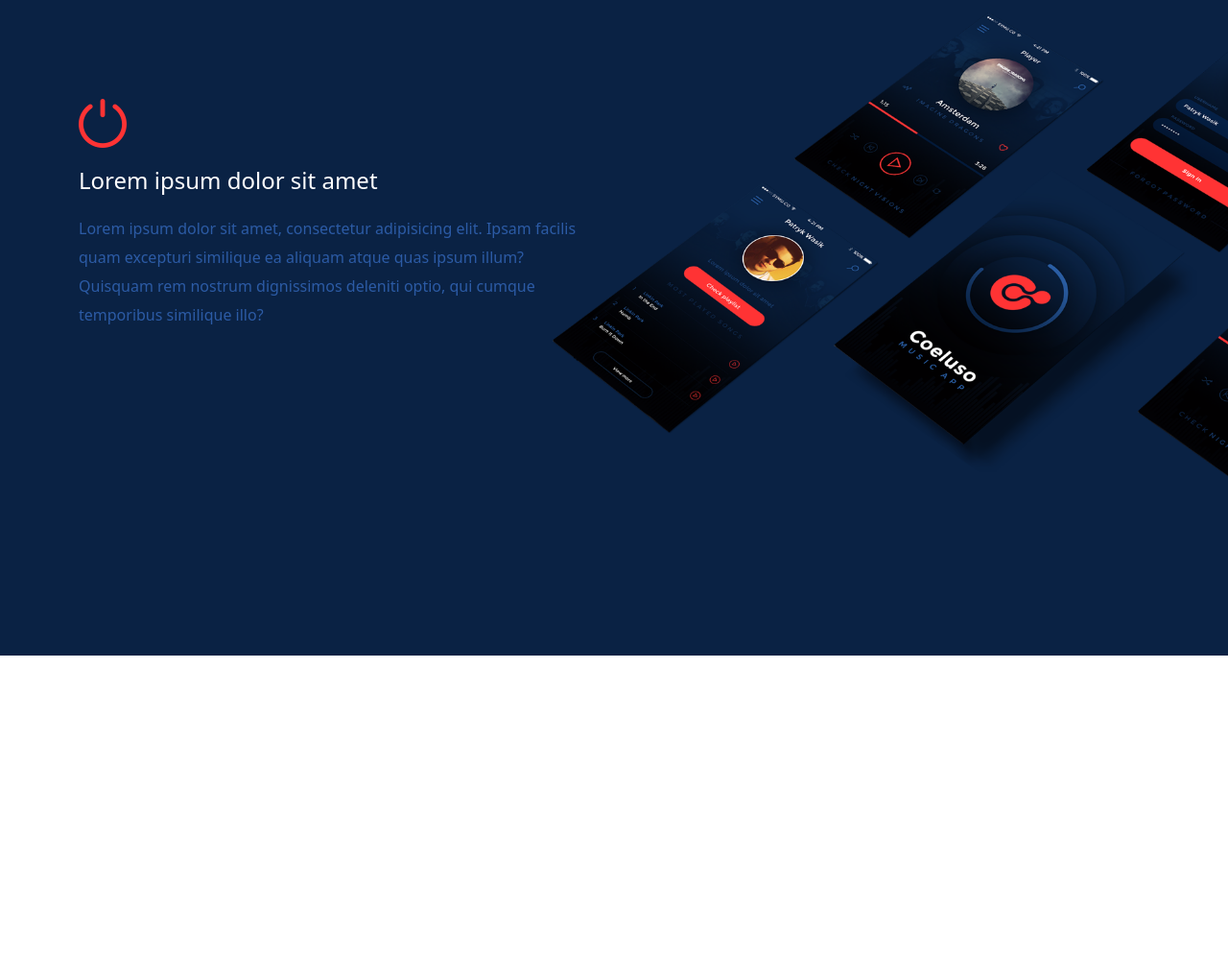
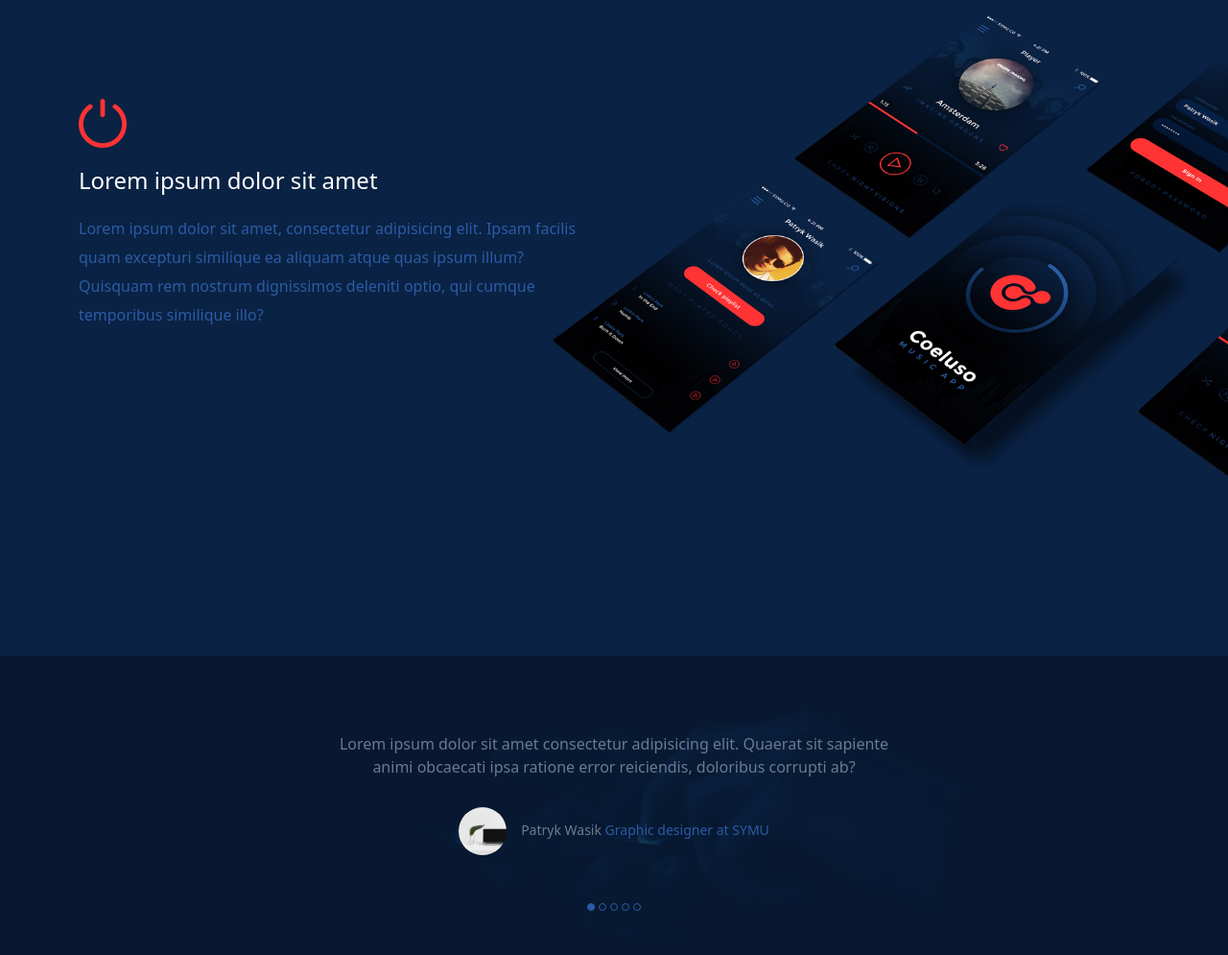
Before and after one commit to s4smily/couluso, a plain HTML site: page index.html in a window 1280 px wide. Shown: the part 2488-3483 px from the top of the page at 96% size. Before the commit the page ends 3171 px from the top, so only its background shows below. Drawn offline with nearby package versions, Linux system fonts and the light colour scheme.

Commit message:
Reveiw section done

```diff
--- a/css/style.css
+++ b/css/style.css
@@ -389,3 +389,116 @@ transform: translateY(5%);
 
 
 }
+
+/* ----------- */
+
+/* review section */
+
+.review{
+
+background-color: #061528;
+
+background-image: url(../asset/background_2.png);
+
+background-repeat: no-repeat;
+
+background-position: center;
+
+background-size: cover;
+
+padding: 40px 0;
+}
+
+.reviewrow{
+
+
+}
+
+.review_wrap{
+
+text-align: center;
+
+margin: 40px 0;
+
+padding: 0 24%;
+}
+
+.review_wrap p{
+
+color: #6a7b8f;
+}
+
+.reviewer{
+
+display: flex;
+
+justify-content: center;
+
+align-items: center;
+
+margin: 30px 0;
+}
+
+.reviewer_photo{margin-right: 15px;}
+
+.reviewer_photo img{
+
+width: 50px !important;
+
+height: 50px;
+
+border-radius: 50%;
+}
+
+.reviewer h5{
+
+font-size: 14px;
+
+color: #6a7b8f;
+}
+
+.reviewer h5 span{
+
+  font-size: 14px;
+
+  color: #2c5ba5;
+  }
+
+
+
+.owl-dots{
+
+text-align: center;
+}
+
+.owl-dot{}
+
+.owl-dot span{
+
+display: block;
+
+background: transparent;
+
+width: 8px;
+
+height: 8px;
+
+border-radius: 50%;
+
+border: 1px solid #2c5ba5;
+
+margin: 0 2px;
+}
+
+.owl-dot.active span{
+
+display: block;
+
+background: #2c5ba5;
+
+width: 8px;
+
+height: 8px;
+
+border-radius: 50%;
+}
--- a/index.html
+++ b/index.html
@@ -264,6 +264,87 @@
         </div>
       </div>
     </section>
+    <!-- -------- -->
+
+    <!-- review section -->
+
+    <section class="review">
+      <div class="container">
+        <div class="row reviewrow">
+          <div class="owl-carousel reviewslider">
+            <div class="review_wrap">
+              <p>
+                Lorem ipsum dolor sit amet consectetur adipisicing elit. Quaerat
+                sit sapiente animi obcaecati ipsa ratione error reiciendis,
+                doloribus corrupti ab?
+              </p>
+              <div class="reviewer">
+                <div class="reviewer_photo">
+                  <img src="asset/dummy.jpg" alt="" class="img-fluid" />
+                </div>
+                <h5>Patryk Wasik <span>Graphic designer at SYMU</span></h5>
+              </div>
+            </div>
+
+            <div class="review_wrap">
+              <p>
+                Lorem ipsum dolor sit amet consectetur adipisicing elit. Quaerat
+                sit sapiente animi obcaecati ipsa ratione error reiciendis,
+                doloribus corrupti ab?
+              </p>
+              <div class="reviewer">
+                <div class="reviewer_photo">
+                  <img src="asset/dummy.jpg" alt="" class="img-fluid" />
+                </div>
+                <h5>Patryk Wasik <span>Graphic designer at SYMU</span></h5>
+              </div>
+            </div>
+
+            <div class="review_wrap">
+              <p>
+                Lorem ipsum dolor sit amet consectetur adipisicing elit. Quaerat
+                sit sapiente animi obcaecati ipsa ratione error reiciendis,
+                doloribus corrupti ab?
+              </p>
+              <div class="reviewer">
+                <div class="reviewer_photo">
+                  <img src="asset/dummy.jpg" alt="" class="img-fluid" />
+                </div>
+                <h5>Patryk Wasik <span>Graphic designer at SYMU</span></h5>
+              </div>
+            </div>
+
+            <div class="review_wrap">
+              <p>
+                Lorem ipsum dolor sit amet consectetur adipisicing elit. Quaerat
+                sit sapiente animi obcaecati ipsa ratione error reiciendis,
+                doloribus corrupti ab?
+              </p>
+              <div class="reviewer">
+                <div class="reviewer_photo">
+                  <img src="asset/dummy.jpg" alt="" class="img-fluid" />
+                </div>
+                <h5>Patryk Wasik <span>Graphic designer at SYMU</span></h5>
+              </div>
+            </div>
+
+            <div class="review_wrap">
+              <p>
+                Lorem ipsum dolor sit amet consectetur adipisicing elit. Quaerat
+                sit sapiente animi obcaecati ipsa ratione error reiciendis,
+                doloribus corrupti ab?
+              </p>
+              <div class="reviewer">
+                <div class="reviewer_photo">
+                  <img src="asset/dummy.jpg" alt="" class="img-fluid" />
+                </div>
+                <h5>Patryk Wasik <span>Graphic designer at SYMU</span></h5>
+              </div>
+            </div>
+          </div>
+        </div>
+      </div>
+    </section>
     <!-- Bootstrap JS -->
     <script src="https://cdn.jsdelivr.net/npm/bootstrap@5.3.1/dist/js/bootstrap.bundle.min.js"></script>
     <!-- Bootstrap JS -->
--- a/js/main.js
+++ b/js/main.js
@@ -19,3 +19,19 @@
 
 
   });
+
+
+  $(document).ready(function(){
+    $(".reviewslider").owlCarousel(
+
+       {
+
+        items: 1,
+        loop: true,
+        autoplay: false,
+        autoplayTimeout: 3000,
+
+
+       }
+    );
+  });
```
Also changed, not shown: asset/background_2.png (added), asset/dummy.jpg (added). Lines whose indentation alone changed are shown as unchanged.
